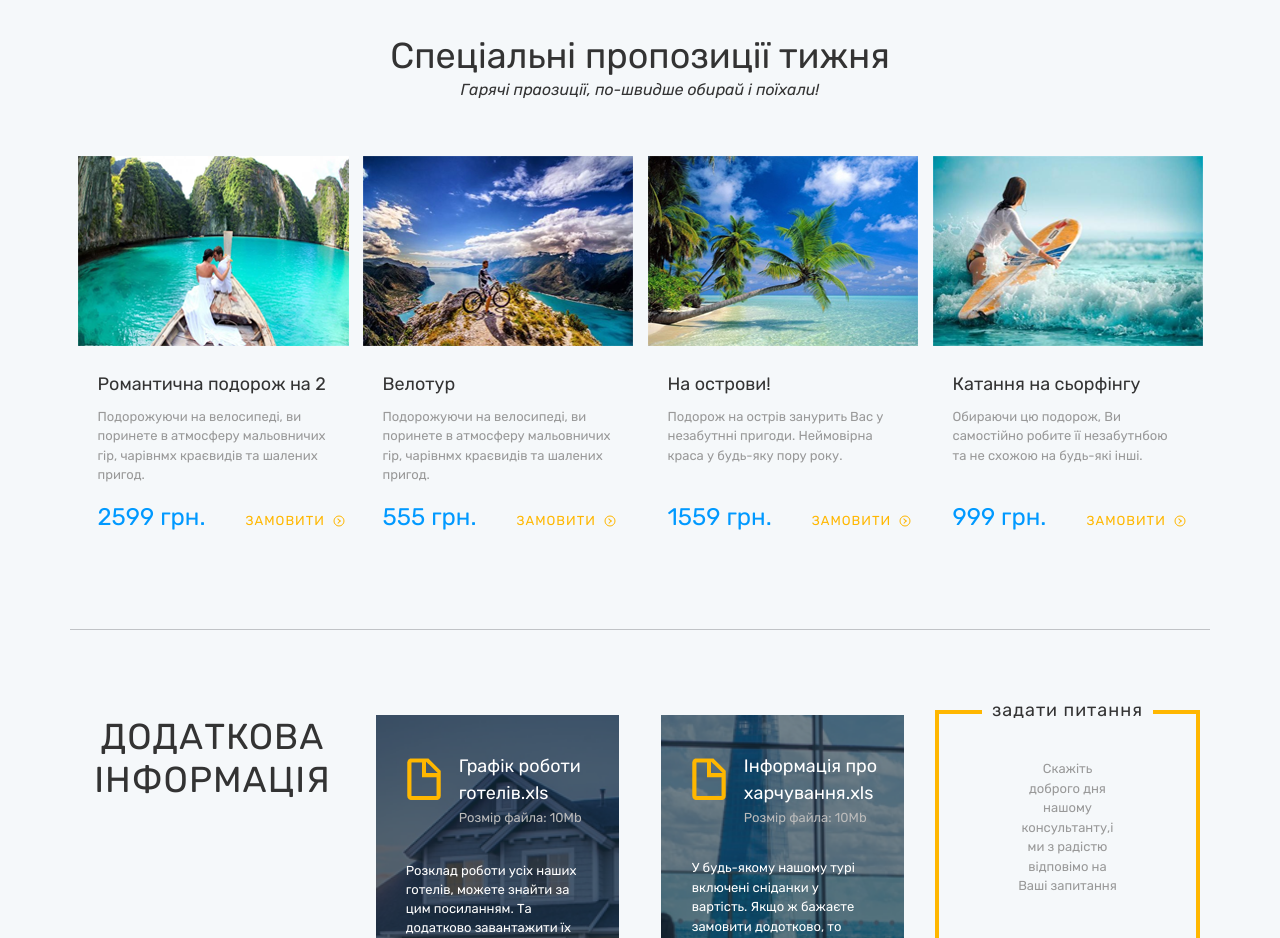
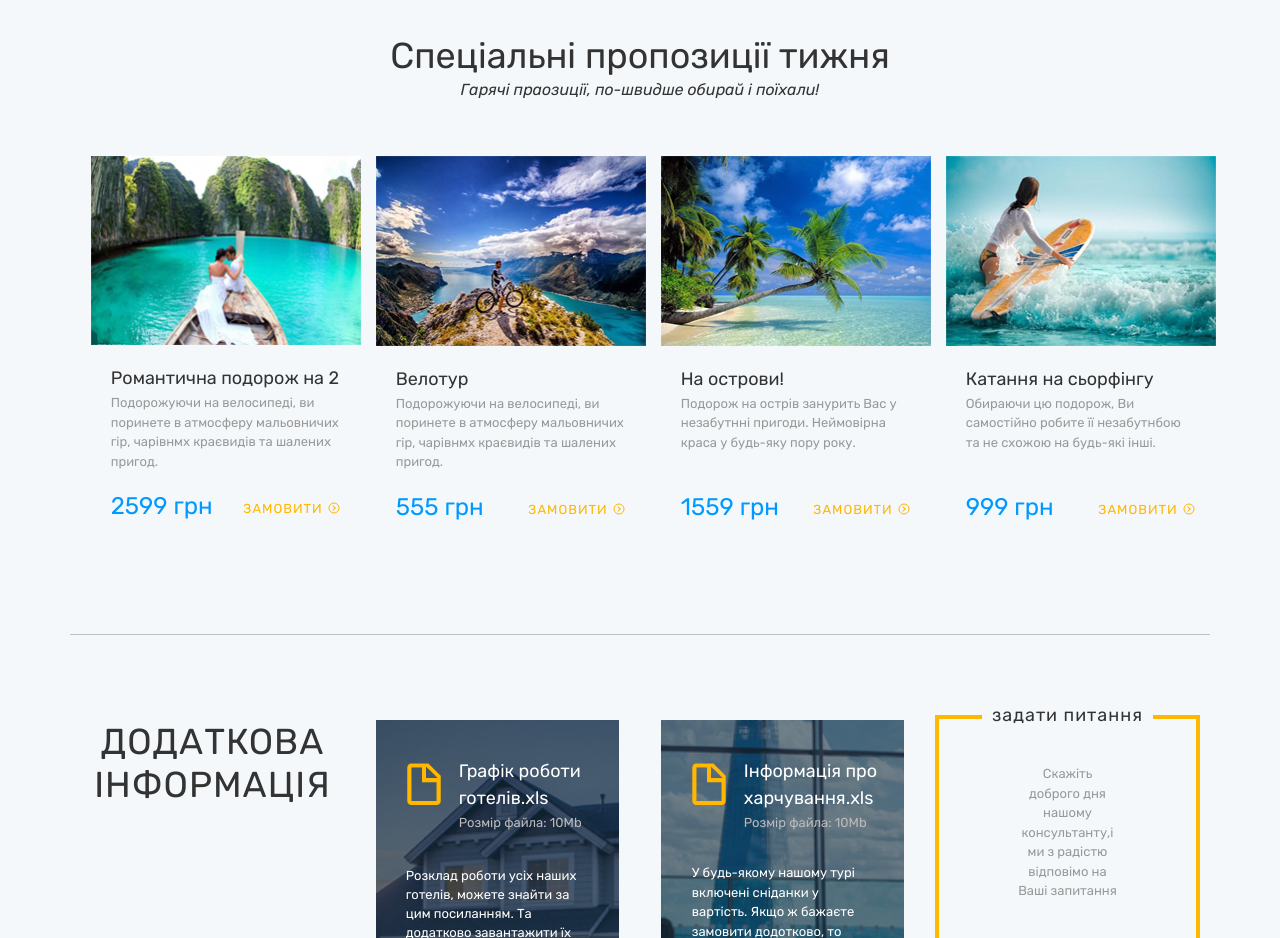
Before and after one commit to Yaroslav-Petrushenko/sea-adventures, a website: page src/pug/index.pug in a window 1280 px wide. Shown: the part 2440-3378 px from the top of the page. Drawn offline with nearby package versions, Linux system fonts and the light colour scheme; files that its build step writes are made by us from their sources; files whose address does not match are found by name.

Commit message:
maybeEnd

```diff
--- a/src/pug/components/main.pug
+++ b/src/pug/components/main.pug
@@ -61,14 +61,14 @@
                 .row
                     h3.text-center Спеціальні пропозиції тижня
                     i.text-center Гарячі праозиції, по-швидше обирай і поїхали!
-                    .col-md-6.col-xl-3.d-flex.justify-content-center
+                    .col-12.col-md-6.col-xl-3
                         +prob(probs.romantika)
-                    .col-md-6.col-xl-3.d-flex.justify-content-center
+                    .col-12.col-md-6.col-xl-3
                         .bluebike
                             +prob(probs.velo)
-                    .col-md-6.col-xl-3.d-flex.justify-content-center
+                    .col-12.col-md-6.col-xl-3
                         +prob(probs.island)
-                    .col-md-6.col-xl-3.d-flex.justify-content-center
+                    .col-12.col-md-6.col-xl-3
                         +prob(probs.serf)
         hr.container
     section.infodod
--- a/src/pug/components/mixin.pug
+++ b/src/pug/components/mixin.pug
@@ -66,7 +66,7 @@
             alt: "Спеціальні пропозиції тижня",
             ins: "Романтична подорож на 2",
             description: "Подорожуючи  на велосипеді, ви поринете в атмосферу мальовничих гір, чарівнмх краєвидів та шалених пригод.",
-            prices: "2599",
+            prices: "2599 грн",
             href: "#"
         },
         velo: {
@@ -74,7 +74,7 @@
             alt: "Спеціальні пропозиції тижня",
             ins: "Велотур",
             description: "Подорожуючи  на велосипеді, ви поринете в атмосферу мальовничих гір, чарівнмх краєвидів та шалених пригод.",
-            prices: "555",
+            prices: "555 грн",
             href: "#"
         },
         island: {
@@ -82,7 +82,7 @@
             alt: "Спеціальні пропозиції тижня",
             ins: "На острови!",
             description: "Подорож на острів занурить Вас у незабутнні пригоди. Неймовірна краса  у будь-яку пору року.",
-            prices: "1559",
+            prices: "1559 грн",
             href: "#"
 
         },
@@ -91,7 +91,7 @@
             alt: "Спеціальні пропозиції тижня",
             ins: "Катання на сьорфінгу",
             description: "Обираючи цю подорож, Ви самостійно робите її незабутнбою та не схожою на будь-які інші.",
-            prices: "999",
+            prices: "999 грн",
             href: "#"
 
         }
@@ -119,7 +119,8 @@ mixin prob (item)
             picture
                 sourse(srcset=item.src + ".webp", type="image/webp")
                 img(src=item.src + ".png", alt=item.alt)
-            p.ins #{item.ins}
-            p.card-descrs #{item.description}
-            p.prices #{item.prices}<span> грн.</span>
-                a(href=item.href class="zakaz") замовити
+            .pricepad
+                p.ins #{item.ins}
+                p.card-descrs #{item.description}
+                p.prices #{item.prices}
+                    a(href=item.href class="zakaz") замовити
--- a/src/sass/components/main.sass
+++ b/src/sass/components/main.sass
@@ -21,14 +21,17 @@
     position: relative
     text-align: left
     margin: 18rem 20rem
-    width: 270rem
+
     text-align: center
     cursor: pointer
     &:hover
         filter: drop-shadow(0rem 4rem 10.5rem rgba(3,20,31,0.05))
         background-color: #ffffff
+    +media(1200)
+        width: 270rem
     a
-        padding-left: 40rem
+        padding-right: 18rem
+        padding-top: 11rem
         text-transform: uppercase
         font-size: 13rem
         letter-spacing: 1rem
@@ -47,14 +50,19 @@
         top: 0
         left: 0
         z-index: 2
+    img
+        width: 100%
+        height: 100%
 .bluebike
     transition: .3s all linear
     position: relative
+    width: 100%
+    height: 100%
     &:hover::after
         opacity: 1
         content: url(../img/moped.png)
         position: absolute
-        top: 18px
+        top: 0px
         left: 20px
         z-index: 1
     &:hover::before
@@ -62,7 +70,7 @@
         transition: .3s all linear
         content: url(../img/zorya.png)
         position: absolute
-        top: 18px
+        top: 0px
         left: 20px
         z-index: 2
 
@@ -77,7 +85,8 @@
         margin-bottom: 10rem
         +media(992)
             margin-bottom: 0
-
+.pricepad
+    padding: 20rem
 
 .in
     padding-top: 25rem
@@ -101,22 +110,20 @@
     font-family: "Rubik"
     text-align: left
 .ins
-    padding: 0 20rem
-    padding-top: 25rem
     font-size: 18rem
     color: #333333
     font-weight: 400
     font-family: "Rubik"
     text-align: left
 .prices
-    padding: 5rem 20rem
+    display: flex
+    justify-content: space-between
     font-size: 24rem
     color: #0099ff
     font-weight: 400
     font-family: "Rubik"
     text-align: left
 .card-descrs
-    padding: 8rem 20rem
     font-size: 13rem
     min-height: 94rem
     color: #999999
@@ -580,7 +587,7 @@
         content: ""
         position: absolute
         top: 50%
-        right: -15px
+        right: 6px
         transform: translate(-50%, -50%)
         border-color: #0099ff
         &:hover
@@ -588,14 +595,14 @@
     &::before
         width: 11px
         height: 11px
-        right: -25px
-        top: 8px
+        right: -4px
+        top: 20px
         border: 1px solid
         border-radius: 50%
     &::after
         width: 4px
         height: 4px
-        top: 6px
+        top: 18px
         border-bottom: 1px solid
         border-right: 1px solid
         transform: rotate(313deg)
```
Also changed, not shown: docs/css/styles.css, docs/img/headerjp.jpg (added), docs/index.html, src/img/headerjp.jpg (added).
